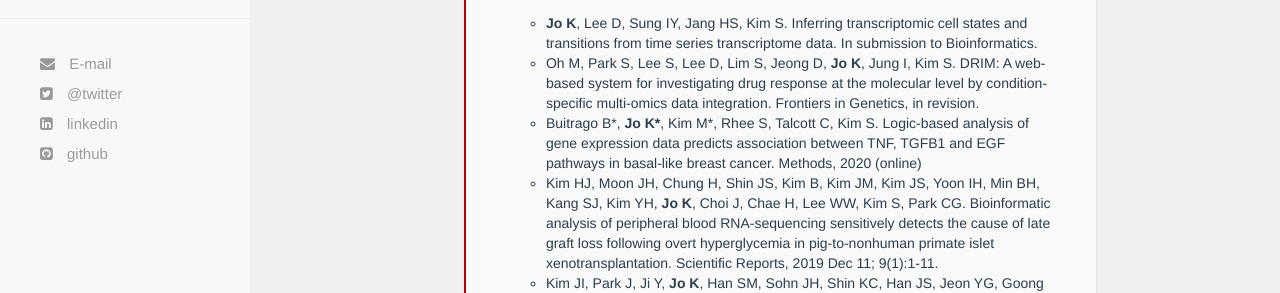
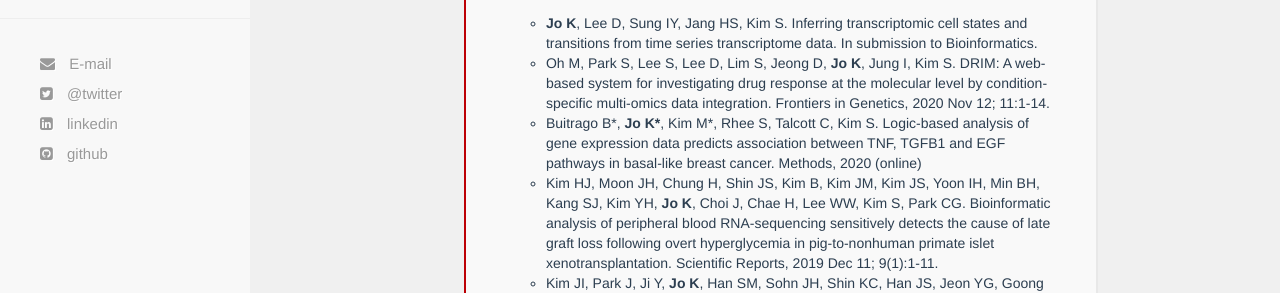
Before and after one commit to kyuriJo/kyuriJo.github.io, a Jekyll site: the page built from publications.html, in a window 1280 px wide and 900 px high. Shown: the part 254-547 px from the top of the window. Built offline with Jekyll 4.4.1, drawn with Linux system fonts in a browser that asks for light colours; nearby versions of some CDN libraries.

Commit message:
Publication update

```diff
--- a/publications.html
+++ b/publications.html
@@ -10,7 +10,7 @@ title: Publications
       <h2>International Journals</h2>
   <ul class="dot">
   <li><b>Jo K</b>, Lee D, Sung IY, Jang HS, Kim S. Inferring transcriptomic cell states and transitions from time series transcriptome data. In submission to Bioinformatics.</li>
-  <li>Oh M, Park S, Lee S, Lee D, Lim S, Jeong D, <b>Jo K</b>, Jung I, Kim S. DRIM: A web-based system for investigating drug response at the molecular level by condition-specific multi-omics data integration. Frontiers in Genetics, in revision.</li>
+  <li>Oh M, Park S, Lee S, Lee D, Lim S, Jeong D, <b>Jo K</b>, Jung I, Kim S. DRIM: A web-based system for investigating drug response at the molecular level by condition-specific multi-omics data integration. Frontiers in Genetics, 2020 Nov 12; 11:1-14.</li>
   <li>Buitrago B*, <b>Jo K*</b>, Kim M*, Rhee S, Talcott C, Kim S. Logic-based analysis of gene expression data predicts association between TNF, TGFB1 and EGF pathways in basal-like breast cancer. Methods, 2020 (online)</li>
   <li>Kim HJ, Moon JH, Chung H, Shin JS, Kim B, Kim JM, Kim JS, Yoon IH, Min BH, Kang SJ, Kim YH, <b>Jo K</b>, Choi J, Chae H, Lee WW, Kim S, Park CG. Bioinformatic analysis of peripheral blood RNA-sequencing sensitively detects the cause of late graft loss following overt hyperglycemia in pig-to-nonhuman primate islet xenotransplantation. Scientific Reports, 2019 Dec 11; 9(1):1-11.</li>
   <li>Kim JI, Park J, Ji Y, <b>Jo K</b>, Han SM, Sohn JH, Shin KC, Han JS, Jeon YG, Goong HN, Han KH, Kim J, Kim S, Choe SS, Kim JB. During adipocyte remodeling, lipid droplet configurations regulate insulin sensitivity through F-actin and G-actin reorganization. Molecular and Cellular Biology, 2019 Sep 27; 39(20):e00210-19.</li>
```
Also changed, not shown: 1 other file.
